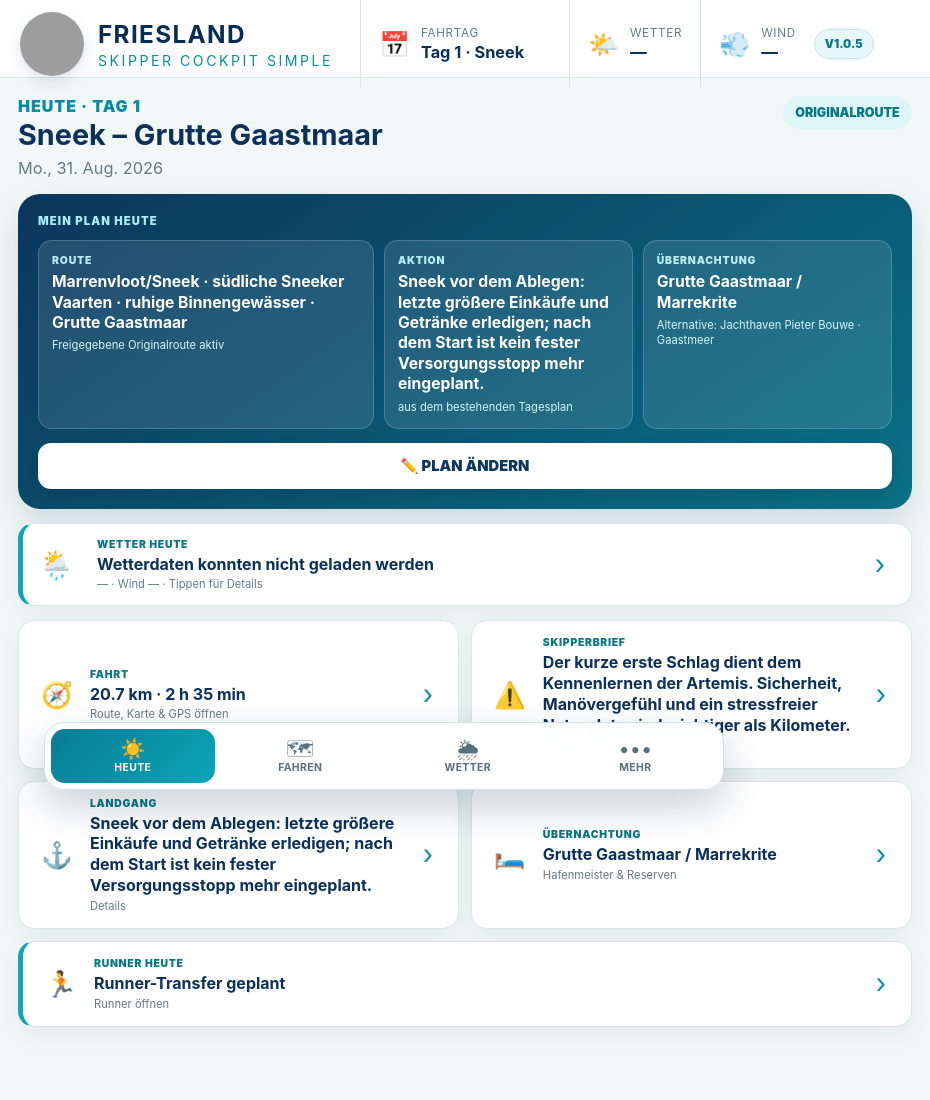
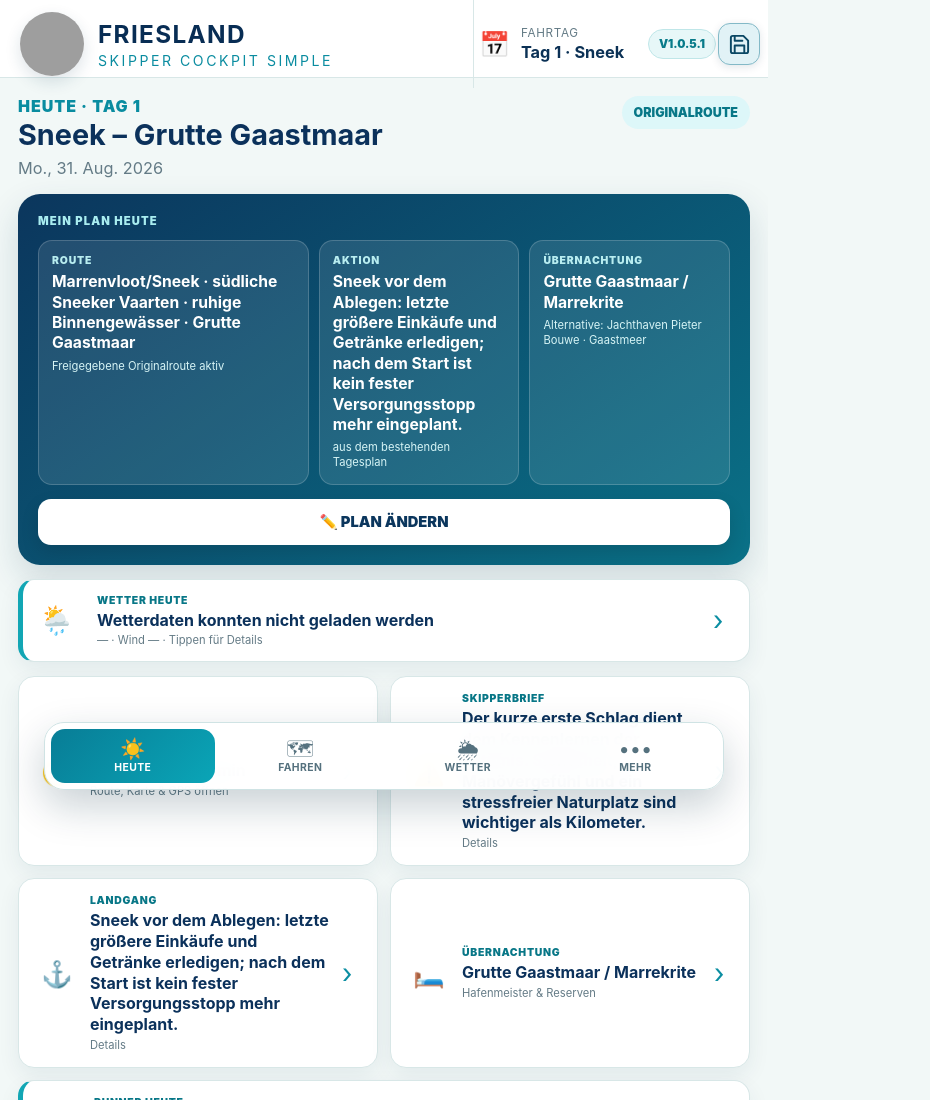
Before and after one commit to phusch/Skipper_Cockpit_Simple, a plain HTML site: page index.html in a window 768 px wide. Shown: the top 1100 px of the page, 930 px wide, since content can reach past the window. Drawn offline with nearby package versions, Linux system fonts and the light colour scheme; no server answers; grey boxes are pictures that could not be loaded; a script that the page names is missing.

Commit message:
mit Speicherfunktion

```diff
--- a/assets/huschel-skipper-speicher.css
+++ b/assets/huschel-skipper-speicher.css
@@ -1,6 +1,7 @@
 /* Additive styles only. Does not change the original Simple UI or specialist screens. */
-.hs-open{flex:0 0 auto;display:flex;align-items:center;justify-content:center;width:40px;height:40px;margin:0 9px 0 2px;border-radius:12px;border:1px solid rgba(255,255,255,.38);background:rgba(255,255,255,.11);color:#fff;font-size:25px;line-height:1;font-weight:850;cursor:pointer}
-.hs-open:hover,.hs-open:focus-visible{background:rgba(255,255,255,.26);outline:2px solid rgba(255,255,255,.25)}
+.hs-open{flex:0 0 auto;display:flex;align-items:center;justify-content:center;width:42px;height:42px;margin:0 9px 0 2px;border-radius:12px;border:1px solid #83b9c7;background:#e1f2f6;color:#0a4764;box-shadow:0 2px 8px rgba(11,53,77,.12);line-height:1;cursor:pointer}
+.hs-open:hover,.hs-open:focus-visible{background:#cae9ef;outline:2px solid #147d93;outline-offset:2px}
+.hs-open svg{display:block;width:23px;height:23px;pointer-events:none}
 body.hs-open-page{background:#eff3f4!important;padding:0!important}
 body.hs-open-page>.shell,body.hs-open-page>.simpleBottomNav{display:none!important}
 .hs-view[hidden],.hs-view [hidden]{display:none!important}
@@ -33,5 +34,18 @@
 .hs-panel input:not([type=file]){width:100%;min-width:0;margin-top:5px;padding:12px;border-radius:9px;border:1px solid #bfcfd8;font:inherit;color:#223f50;background:#fff;font-size:16px}
 .hs-message{white-space:pre-wrap;overflow-wrap:anywhere;border-left:4px solid #88a9bd;background:#fff;border-radius:0 10px 10px 0;padding:13px 15px;font-size:13px;line-height:1.55;color:#345c70;margin:18px 0}
 .hs-note{color:#647885;font-size:12px;line-height:1.5}
-@media(max-width:700px){body.simple-ui .topbar{grid-template-columns:minmax(94px,1fr) auto auto auto!important}.hs-open{width:36px;height:36px;margin:0 7px 0 0;font-size:22px}.hs-view{padding:15px 10px 35px}.hs-head{gap:9px}.hs-head h2{font-size:21px}.hs-back{padding:10px 11px;font-size:14px}.hs-lamp{padding:16px 14px;font-size:17px}.hs-panel{padding:15px}.hs-two .hs-btn{padding:12px 7px;font-size:14px}}
+@media(max-width:700px){body.simple-ui .topbar{grid-template-columns:minmax(94px,1fr) auto auto auto!important}.hs-open{width:38px;height:38px;margin:0 7px 0 0}.hs-view{padding:15px 10px 35px}.hs-head{gap:9px}.hs-head h2{font-size:21px}.hs-back{padding:10px 11px;font-size:14px}.hs-lamp{padding:16px 14px;font-size:17px}.hs-panel{padding:15px}.hs-two .hs-btn{padding:12px 7px;font-size:14px}}
 @media print{.hs-open,.hs-view{display:none!important}}
+
+/* V1.0.5.1: keep the new button visible even on narrow iPhones. */
+@media(max-width:360px){body.simple-ui .topbar .versionBadge{display:none!important}}
+
+/* Header has five status fields but no room for the extra storage button on tablets.
+   Preserve the date selector and all underlying app functions. */
+@media(min-width:701px) and (max-width:1050px){
+  body.simple-ui .topbar{grid-template-columns:minmax(220px,1fr) minmax(130px,175px) auto 52px!important}
+  body.simple-ui .topbar .statusbar{display:flex!important;min-width:0;overflow:hidden}
+  body.simple-ui .topbar .statusbar .statusitem:not(.headerDayPicker){display:none!important}
+  body.simple-ui .topbar .statusbar .headerDayPicker{display:flex!important;min-width:0;padding:0 5px!important}
+  body.simple-ui .topbar .headerDayCurrent{min-width:0;max-width:165px}
+}
--- a/index.html
+++ b/index.html
@@ -1,4 +1,4 @@
-<!doctype html><html lang="de"><head><meta charset="utf-8"><meta name="viewport" content="width=device-width,initial-scale=1,viewport-fit=cover"><meta name="theme-color" content="#0b7285"><title>Friesland Skipper Cockpit Simple V1.0.5 Test</title><meta name="description" content="Friesland Skipper Cockpit Simple – vereinfachte Bedienoberfläche auf bewährter Skipper-Cockpit-Logik"><link rel="manifest" href="manifest.webmanifest"><link rel="apple-touch-icon" sizes="180x180" href="assets/icons/apple-touch-icon.png"><link rel="icon" type="image/png" sizes="192x192" href="assets/icons/skippercockpit-192.png"><link rel="stylesheet" href="https://unpkg.com/leaflet@1.9.4/dist/leaflet.css"><link rel="stylesheet" href="assets/app.css?v=1.0.4"><link rel="stylesheet" href="assets/simple-ui.css?v=1.0.4"><link rel="stylesheet" href="assets/simple-backup.css?v=1.0.4"><link rel="stylesheet" href="assets/huschel-skipper-speicher.css?v=1.0.5"><style id="v0141-critical">
+<!doctype html><html lang="de"><head><meta charset="utf-8"><meta name="viewport" content="width=device-width,initial-scale=1,viewport-fit=cover"><meta name="theme-color" content="#0b7285"><title>Friesland Skipper Cockpit Simple V1.0.5.1 Test</title><meta name="description" content="Friesland Skipper Cockpit Simple – vereinfachte Bedienoberfläche auf bewährter Skipper-Cockpit-Logik"><link rel="manifest" href="manifest.webmanifest"><link rel="apple-touch-icon" sizes="180x180" href="assets/icons/apple-touch-icon.png"><link rel="icon" type="image/png" sizes="192x192" href="assets/icons/skippercockpit-192.png"><link rel="stylesheet" href="https://unpkg.com/leaflet@1.9.4/dist/leaflet.css"><link rel="stylesheet" href="assets/app.css?v=1.0.4"><link rel="stylesheet" href="assets/simple-ui.css?v=1.0.4"><link rel="stylesheet" href="assets/simple-backup.css?v=1.0.4"><link rel="stylesheet" href="assets/huschel-skipper-speicher.css?v=1.0.5.1"><style id="v0141-critical">
 .topDayBar,.daypicker{display:none!important}
 </style></head>
 <body><div class="shell"><header class="topbar"><div class="brand"><img src="assets/schiffsschraube-gold.gif?v=1.0.4" alt="Goldene Schiffsschraube"><div><h1>FRIESLAND</h1><span>SKIPPER COCKPIT SIMPLE</span></div></div><div class="statusbar"><div class="statusitem headerDayPicker" id="headerDayPicker">
@@ -18,7 +18,7 @@
     <button data-header-day="7">Tag 7 <span>Sloten</span></button>
     <button data-header-day="9">Tag 9 <span>Lytse Griene</span></button>
   </div>
-</div><div class="statusitem"><div class="statusicon">🌤️</div><div><small>Wetter</small><strong id="topWeather">—</strong></div></div><div class="statusitem"><div class="statusicon">💨</div><div><small>Wind</small><strong id="topWind">—</strong></div></div><div class="statusitem"><div class="statusicon">🕒</div><div><small>Fahrzeit</small><strong id="topTime">—</strong></div></div><div class="statusitem"><div class="statusicon">〰️</div><div><small>Distanz</small><strong id="topKm">—</strong></div></div></div><div class="versionBadge">V1.0.5</div><button type="button" id="hsOpen" class="hs-open" aria-label="Speichern und Backup öffnen" title="Huschel App Speicher">⇧</button><button class="menuBtn" aria-label="Menü">☰</button></header><div class="topDayBar"><span>FAHRTAG</span><div class="topDayButtons">
+</div><div class="statusitem"><div class="statusicon">🌤️</div><div><small>Wetter</small><strong id="topWeather">—</strong></div></div><div class="statusitem"><div class="statusicon">💨</div><div><small>Wind</small><strong id="topWind">—</strong></div></div><div class="statusitem"><div class="statusicon">🕒</div><div><small>Fahrzeit</small><strong id="topTime">—</strong></div></div><div class="statusitem"><div class="statusicon">〰️</div><div><small>Distanz</small><strong id="topKm">—</strong></div></div></div><div class="versionBadge">V1.0.5.1</div><button type="button" id="hsOpen" class="hs-open" aria-label="Speichern und Backup öffnen" title="Speichern &amp; Backup"><svg xmlns="http://www.w3.org/2000/svg" viewBox="0 0 24 24" fill="none" stroke="currentColor" stroke-width="2" stroke-linecap="round" stroke-linejoin="round" aria-hidden="true"><path d="M19 21H5a2 2 0 0 1-2-2V5a2 2 0 0 1 2-2h11l5 5v11a2 2 0 0 1-2 2Z"/><path d="M17 21v-8H7v8"/><path d="M7 3v5h8"/></svg></button><button class="menuBtn" aria-label="Menü">☰</button></header><div class="topDayBar"><span>FAHRTAG</span><div class="topDayButtons">
 <button data-top-day="1" class="topDayBtn active">Tag 1</button><button data-top-day="2" class="topDayBtn">Tag 2</button>
 <button data-top-day="3" class="topDayBtn">Tag 3</button><button data-top-day="4" class="topDayBtn">Tag 4</button>
 <button data-top-day="5" class="topDayBtn">Tag 5</button><button data-top-day="6" class="topDayBtn">Tag 6</button>
```
Also changed, not shown: 2 other files.
